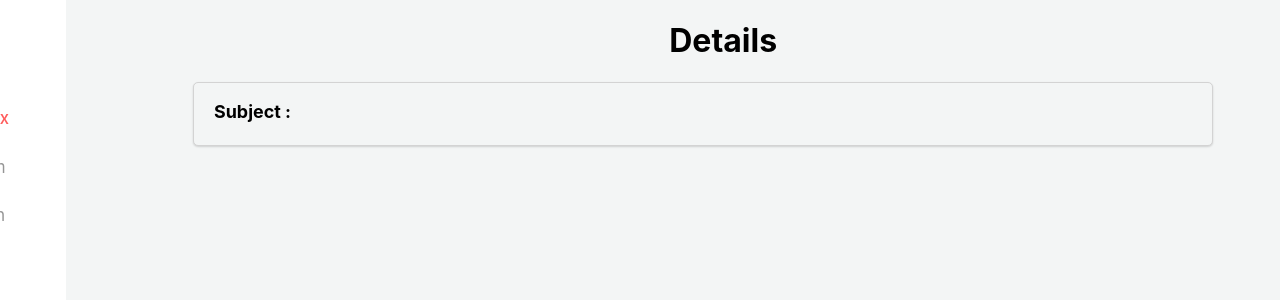
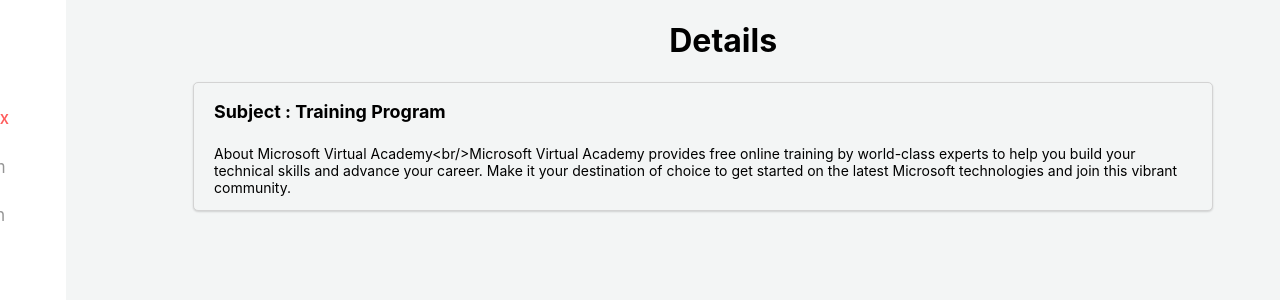
Before and after one commit to pratham2002/mail-box, a React (Create React App) app: page /inbox/39ee5471-5a3d-4e5b-a7a9-69018c66886b in a window 1280 px wide. Shown: the top 300 px of the page. Built offline with nearby package versions, Linux system fonts and the light colour scheme.

Commit message:
mail=box-ui compelted

```diff
--- a/src/pages/MessageDetails.jsx
+++ b/src/pages/MessageDetails.jsx
@@ -1,12 +1,21 @@
-import React from "react";
+import React, { useContext } from "react";
+import { useParams } from "react-router-dom";
 import DetailCard from "../componenets/DetailCard";
+import { MailContext } from "../context/MailContext";
 
 export default function MessageDetails() {
+  const { id } = useParams();
+
+  const { state } = useContext(MailContext);
+
+  console.log(state.mailData);
+  const mailDetail = state.mailData.find(({ mId }) => mId === id);
+  console.log({ mailDetail });
   return (
     <div className="content">
       <h1 className="heading">Details</h1>
       <ul className="list">
-        <DetailCard />
+        <DetailCard mail={mailDetail} />
       </ul>
     </div>
   );
```
